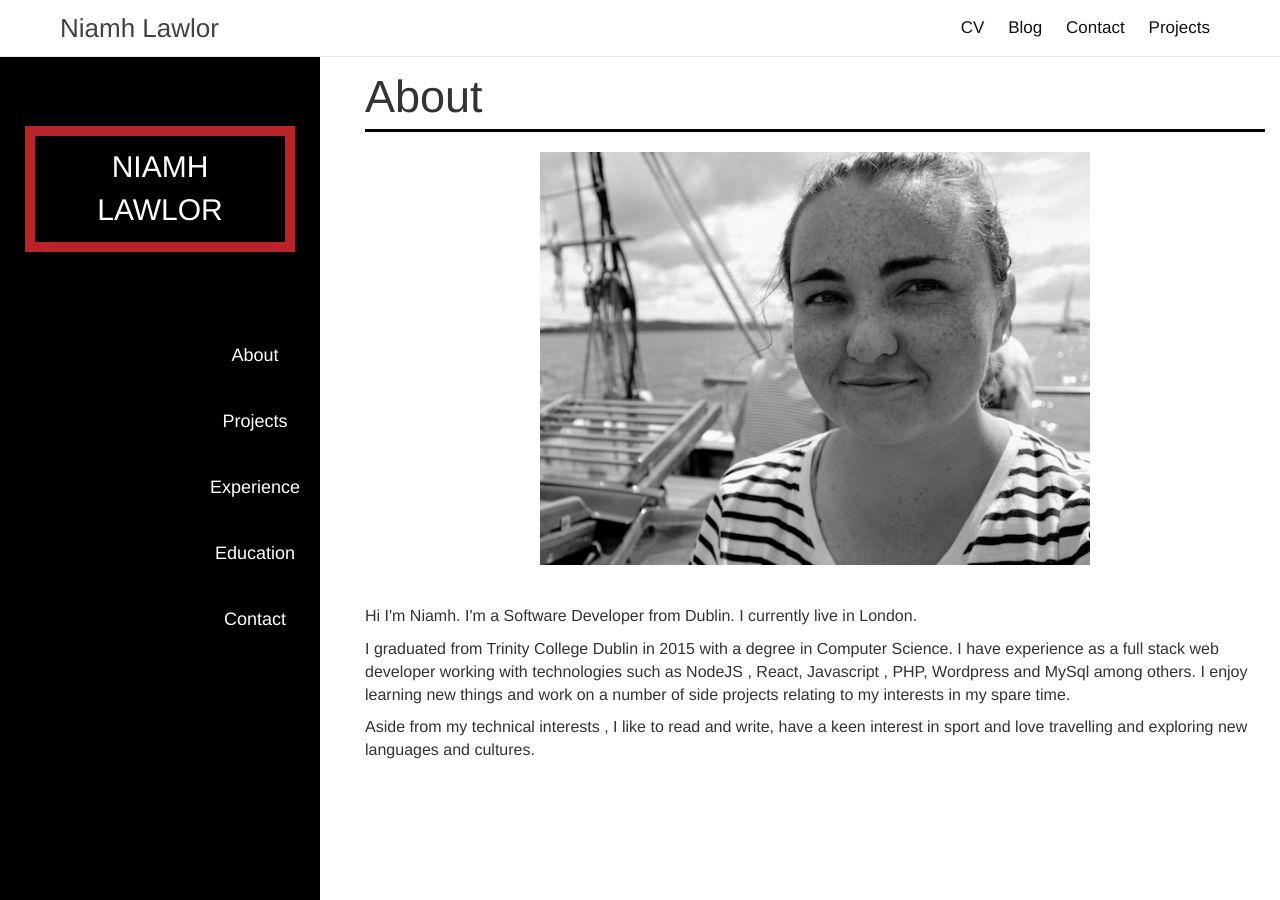
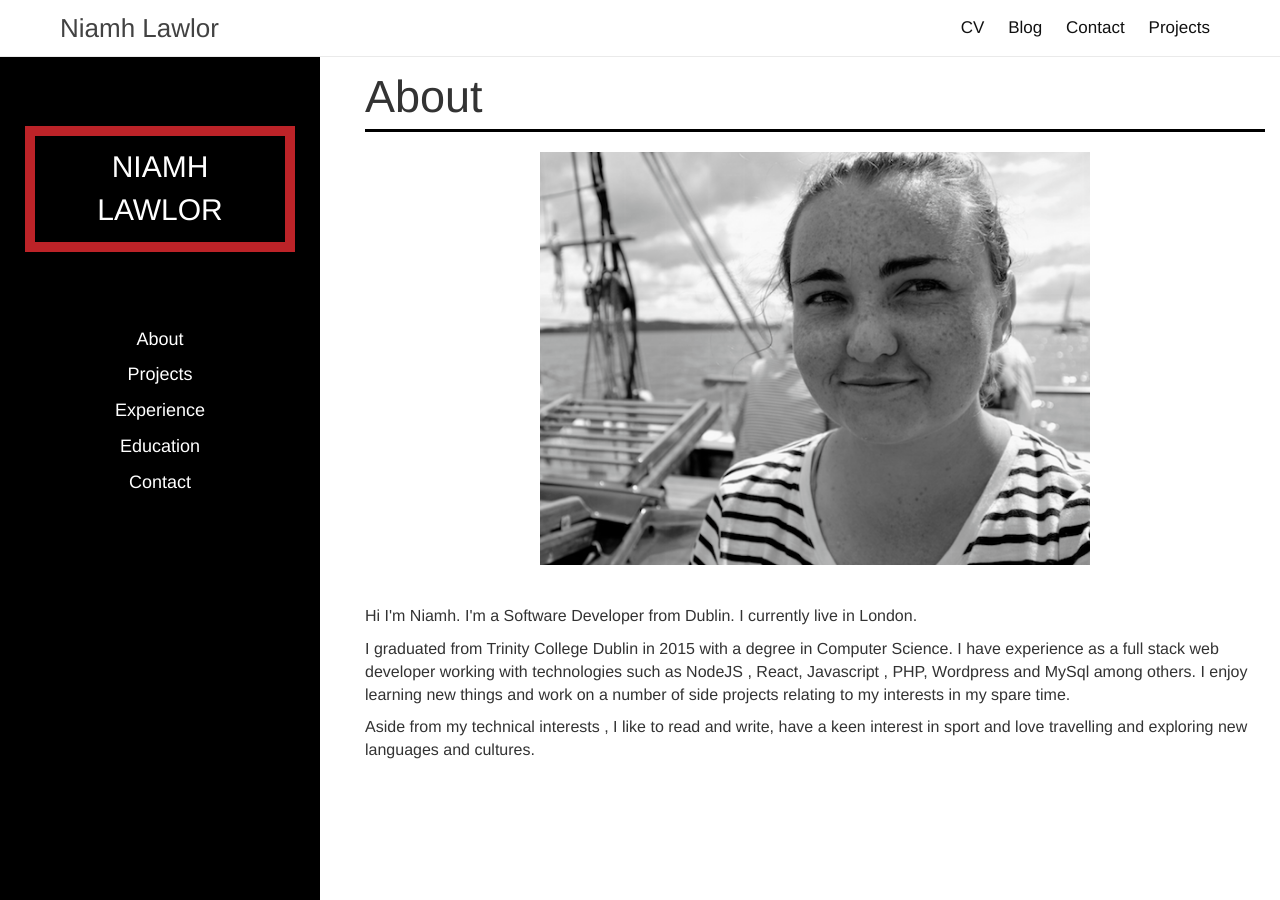
Before and after one commit to nileahtobhair/nileahtobhair.github.io, a Jekyll site: the page built from CV.md, in a window 1280 px wide and 900 px high. Built offline with Jekyll 4.4.1, drawn with Linux system fonts in a browser that asks for light colours.

Commit message:
slight menu styling change

```diff
--- a/CV.md
+++ b/CV.md
@@ -8,7 +8,7 @@
 	<div class="col-md-3 menu-container col-xs-12">
 		<div class='name'>NIAMH LAWLOR</div>
 
-		<nav class='cv-menu site-nav'>
+		<nav class='cv-menu'>
 			<a href="#" class="menu-icon">
 	        	<img src="../pics/menu.svg"/>
 	      	</a>
```
